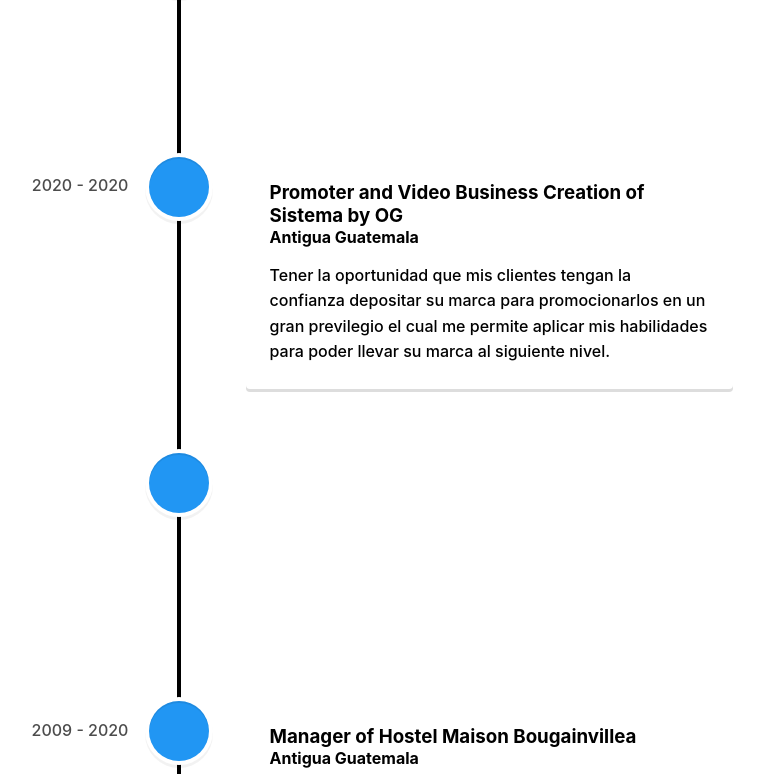
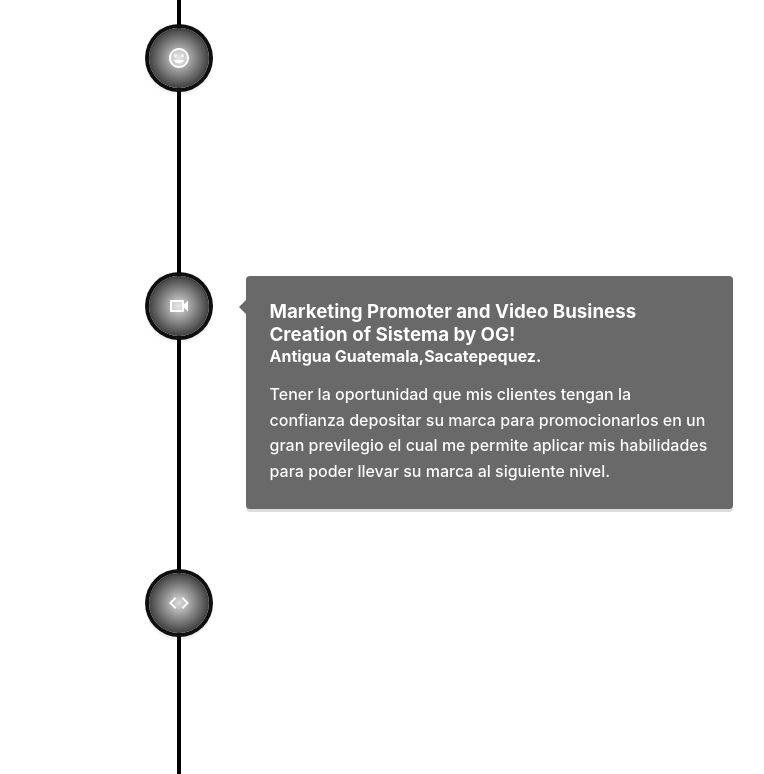
Before and after one commit to i-dev27/portafolio, a React (Create React App) app: page / in a window 1280 px wide. Shown: the part 546-1320 px from the top of the page, without its empty margins (461-1225 px from the left). Built offline with nearby package versions, Linux system fonts and the light colour scheme; what react-animations would draw is missing.

Commit message:
fith-version

```diff
--- a/src/components/Projects.jsx
+++ b/src/components/Projects.jsx
@@ -1,5 +1,5 @@
 import React from "react";
-import { Avatar } from "@material-ui/core";
+import { Avatar, makeStyles } from "@material-ui/core";
 import { Grid, Container } from "@material-ui/core";
 import styled, { keyframes } from "styled-components";
 import { bounceIn } from "react-animations";
@@ -8,28 +8,50 @@
   VerticalTimelineElement,
 } from "react-vertical-timeline-component";
 import "react-vertical-timeline-component/style.min.css";
-import BackupIcon from "@material-ui/icons/Backup";
+import InsertEmoticonTwoToneIcon from "@material-ui/icons/InsertEmoticonTwoTone";
+import VideocamTwoToneIcon from "@material-ui/icons/VideocamTwoTone";
+import CodeTwoToneIcon from "@material-ui/icons/CodeTwoTone";
+import CardTravelTwoToneIcon from "@material-ui/icons/CardTravelTwoTone";
 
 const Bounce = styled.div`
   animation: 5s ${keyframes`${bounceIn}`} infinite;
 `;
 
+const useStyles = makeStyles((theme) => ({
+  root: {
+    "& > .fa": {
+      margin: theme.spacing(2),
+    },
+  },
+  large: {
+    width: theme.spacing(7),
+    height: theme.spacing(7),
+  },
+}));
+
 export default function Projects() {
+  const classes = useStyles();
   return (
     <div className="projects-area">
       <Container fixed>
         <Bounce>
           <h1 className="projects-title">
-            "My Name is Irving R. and I am Software Developer <br /> I've been
-            in this field for 5 months. <br /> I am also a creative content
-            marketing director "
+            "Mi nombre es Irving Rabanales y soy Software Developer <br /> Llevo
+            1 año en el desarrollo de Web-Apps para comercios 100%
+            personalizadas
+            <br /> Y tengo la experiencia de 10 años en Marketing Digital
+            utilizando todas las tecnologias relevantes del mercado.
           </h1>
         </Bounce>
 
         <Grid spacing={1} container justify="flex-end" alignItems="center">
           <Grid item xs={1}>
             <Bounce>
-              <Avatar alt="Irving Morales" src="./images/avatar.jpg" />
+              <Avatar
+                alt="Irving Morales"
+                src="./images/avatar.jpg"
+                className={classes.large}
+              />
             </Bounce>
           </Grid>
         </Grid>
@@ -37,35 +59,54 @@
           <VerticalTimelineElement
             className="vertical-timeline-element--work"
             contentStyle={{
-              background: "rgb(33, 150, 243)",
+              background: "rgb(169,169,169)",
               color: "#fff",
             }}
             contentArrowStyle={{
-              borderRight: "7px solid  rgb(33, 150, 243)",
+              borderRight: "7px solid  rgb(105, 105, 105)",
             }}
             date="2011 - present"
-            iconStyle={{ background: "rgb(33, 150, 243)", color: "#fff" }}
-            icon={<BackupIcon />}
+            iconStyle={{
+              background: "radial-gradient(#DCDCDC, #000000)",
+              boxShadow:
+                "0 0 0 4px #0f0f0f,inset 0 2px 0 rgba(0,0,0,.08),0 3px 0 4px rgba(0,0,0,.05)",
+              color: "#fff",
+            }}
+            icon={<InsertEmoticonTwoToneIcon fontSize="large" />}
           >
-            <h3 className="vertical-timeline-element-title">
-              Creative Director
-            </h3>
-            <h4 className="vertical-timeline-element-subtitle">Miami, FL</h4>
+            <h3 className="vertical-timeline-element-title">Digital Creator</h3>
+            <h4 className="vertical-timeline-element-subtitle">
+              Antigua Guatemala, Sacatepequez
+            </h4>
             <p>
-              Creative Direction, User Experience, Visual Design, Project
-              Management, Team Leading
+              Te Ofrezco los mejores servicios de tecnologia, desde la creacion
+              de tu sitio Web, WebApp, Marketing digital, Manejo de
+              Redes-Sociales todo 100% personalizado.
             </p>
           </VerticalTimelineElement>
           <VerticalTimelineElement
             className="vertical-timeline-element--work"
+            contentStyle={{
+              background: "rgb(105, 105, 105)",
+              color: "#fff",
+            }}
+            contentArrowStyle={{
+              borderRight: "7px solid  rgb(105, 105, 105)",
+            }}
             date="2020 - 2020"
-            iconStyle={{ background: "rgb(33, 150, 243)", color: "#fff" }}
+            iconStyle={{
+              background: "radial-gradient(#DCDCDC, #000000)",
+              boxShadow:
+                "0 0 0 4px #0f0f0f,inset 0 2px 0 rgba(0,0,0,.08),0 3px 0 4px rgba(0,0,0,.05)",
+              color: "#fff",
+            }}
+            icon={<VideocamTwoToneIcon />}
           >
             <h3 className="vertical-timeline-element-title">
-              Promoter and Video Business Creation of Sistema by OG
+              Marketing Promoter and Video Business Creation of Sistema by OG!
             </h3>
             <h4 className="vertical-timeline-element-subtitle">
-              Antigua Guatemala
+              Antigua Guatemala,Sacatepequez.
             </h4>
             <p>
               Tener la oportunidad que mis clientes tengan la confianza
@@ -76,11 +117,24 @@
           </VerticalTimelineElement>
           <VerticalTimelineElement
             className="vertical-timeline-element--work"
+            contentStyle={{
+              background: "rgb(169,169,169",
+              color: "#fff",
+            }}
+            contentArrowStyle={{
+              borderRight: "7px solid  rgb(105, 105, 105)",
+            }}
             date="2020 - 2020"
-            iconStyle={{ background: "rgb(33, 150, 243)", color: "#fff" }}
+            iconStyle={{
+              background: "radial-gradient(#DCDCDC, #000000)",
+              boxShadow:
+                "0 0 0 4px #0f0f0f,inset 0 2px 0 rgba(0,0,0,.08),0 3px 0 4px rgba(0,0,0,.05)",
+              color: "#fff",
+            }}
+            icon={<CodeTwoToneIcon />}
           >
             <h3 className="vertical-timeline-element-title">
-              Front-End Development Mishopin
+              Development at Mishopin Store
             </h3>
             <h4 className="vertical-timeline-element-subtitle">
               Antigua Guatemala
@@ -92,8 +146,21 @@
           </VerticalTimelineElement>
           <VerticalTimelineElement
             className="vertical-timeline-element--work"
+            contentStyle={{
+              background: "rgb(169,169,169",
+              color: "#fff",
+            }}
+            contentArrowStyle={{
+              borderRight: "7px solid  rgb(105, 105, 105)",
+            }}
             date="2009 - 2020"
-            iconStyle={{ background: "rgb(33, 150, 243)", color: "#fff" }}
+            iconStyle={{
+              background: "radial-gradient(#DCDCDC, #000000)",
+              boxShadow:
+                "0 0 0 4px #0f0f0f,inset 0 2px 0 rgba(0,0,0,.08),0 3px 0 4px rgba(0,0,0,.05)",
+              color: "#fff",
+            }}
+            icon={<CardTravelTwoToneIcon />}
           >
             <h3 className="vertical-timeline-element-title">
               Manager of Hostel Maison Bougainvillea{" "}
```
